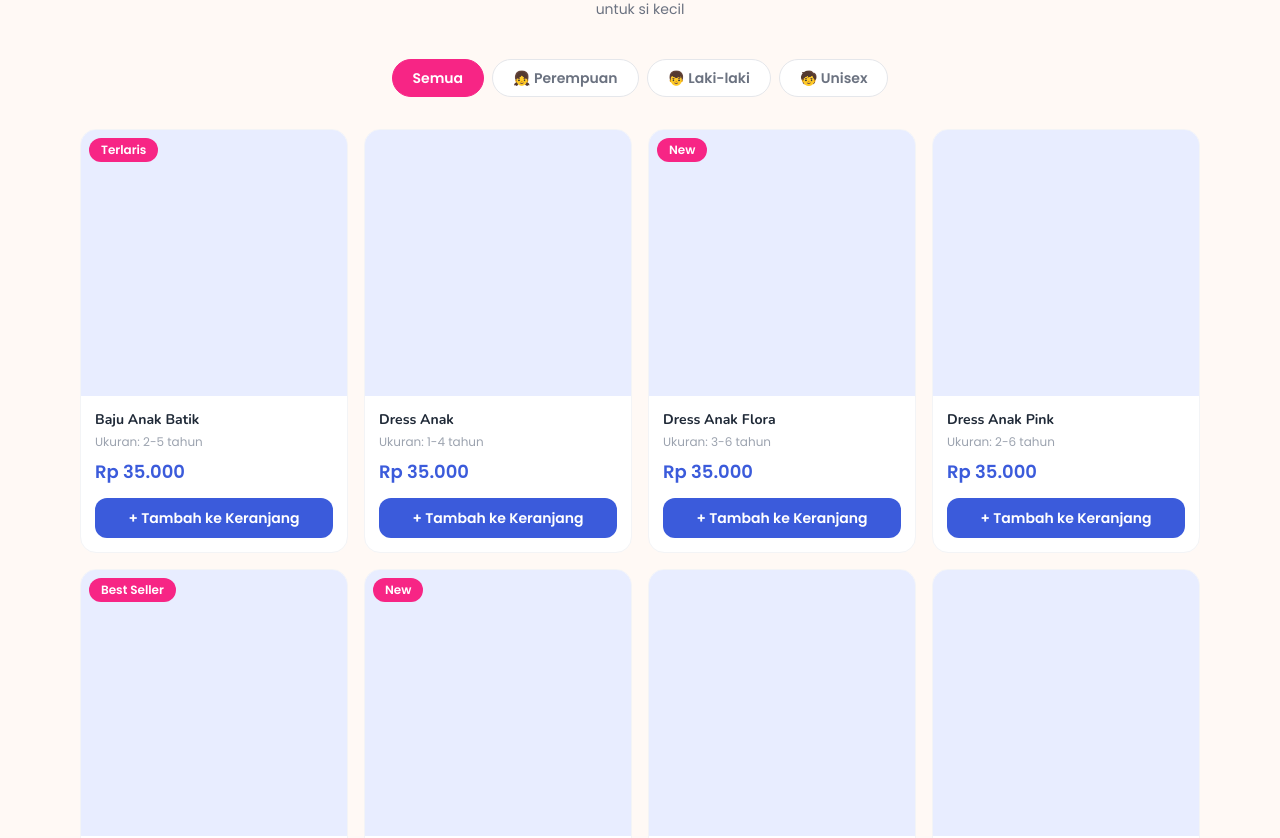
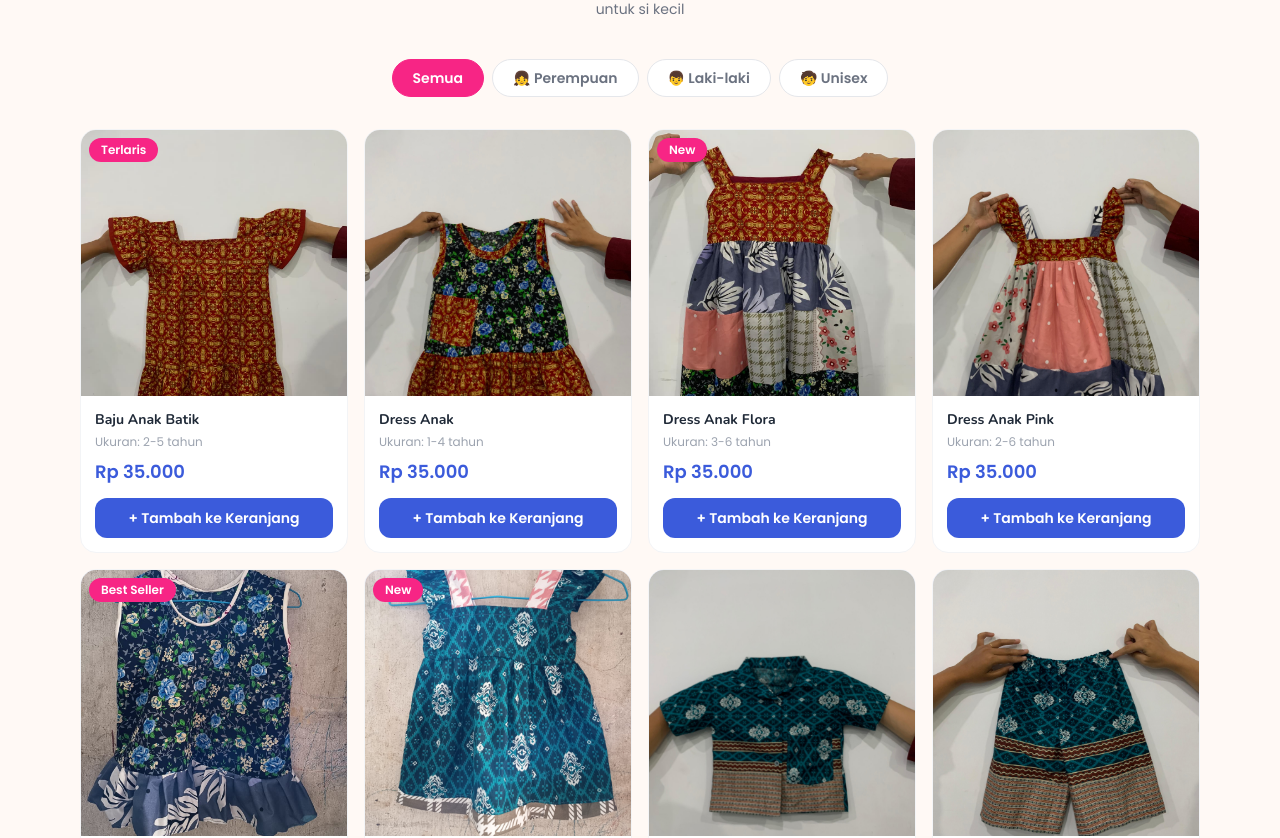
Before and after one commit to MrsHestia/percakids, a Next.js app: page / in a window 1280 px wide. Shown: the part 761-1599 px from the top of the page. Built offline with nearby package versions, Linux system fonts and the light colour scheme.

Commit message:
Update ProductCard.jsx

```diff
--- a/src/components/ProductCard.jsx
+++ b/src/components/ProductCard.jsx
@@ -1,5 +1,4 @@
 'use client';
-
 import { useState } from 'react';
 import { useCart } from '@/context/CartContext';
 
@@ -19,9 +18,17 @@ export default function ProductCard({ product }) {
 
   return (
     <div className="product-card bg-white rounded-2xl border border-gray-100 overflow-hidden">
-      {/* Image / Emoji area */}
-      <div className="relative w-full aspect-square bg-[#E8EDFF] flex items-center justify-center">
-        <span className="text-7xl">{product.emoji}</span>
+      {/* Image area */}
+      <div className="relative w-full aspect-square bg-[#E8EDFF] flex items-center justify-center overflow-hidden">
+        {product.image ? (
+          <img
+            src={product.image}
+            alt={product.name}
+            className="w-full h-full object-cover"
+          />
+        ) : (
+          <span className="text-7xl">{product.emoji}</span>
+        )}
         {product.badge && (
           <span className="absolute top-2 left-2 bg-[#F72585] text-white text-xs font-bold px-3 py-1 rounded-full">
             {product.badge}
@@ -34,7 +41,6 @@ export default function ProductCard({ product }) {
         <h3 className="font-bold text-sm text-gray-800 mb-1">{product.name}</h3>
         <p className="text-xs text-gray-400 mb-2">Ukuran: {product.size}</p>
         <p className="font-black text-lg text-[#3B5BDB] mb-3">{formatRp(product.price)}</p>
-
         <button
           onClick={handleAdd}
           className={`w-full py-2.5 rounded-xl font-bold text-sm transition-all active:scale-95 text-white ${
```
